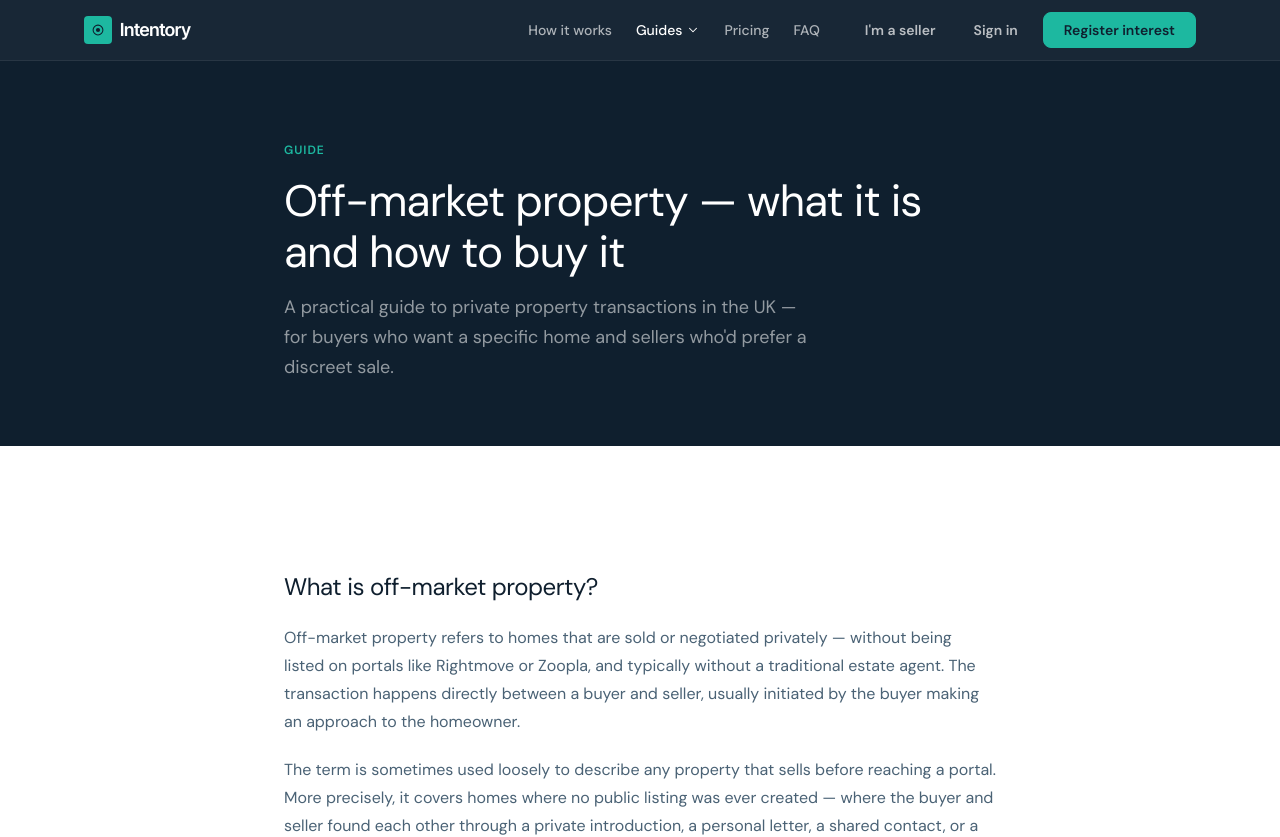
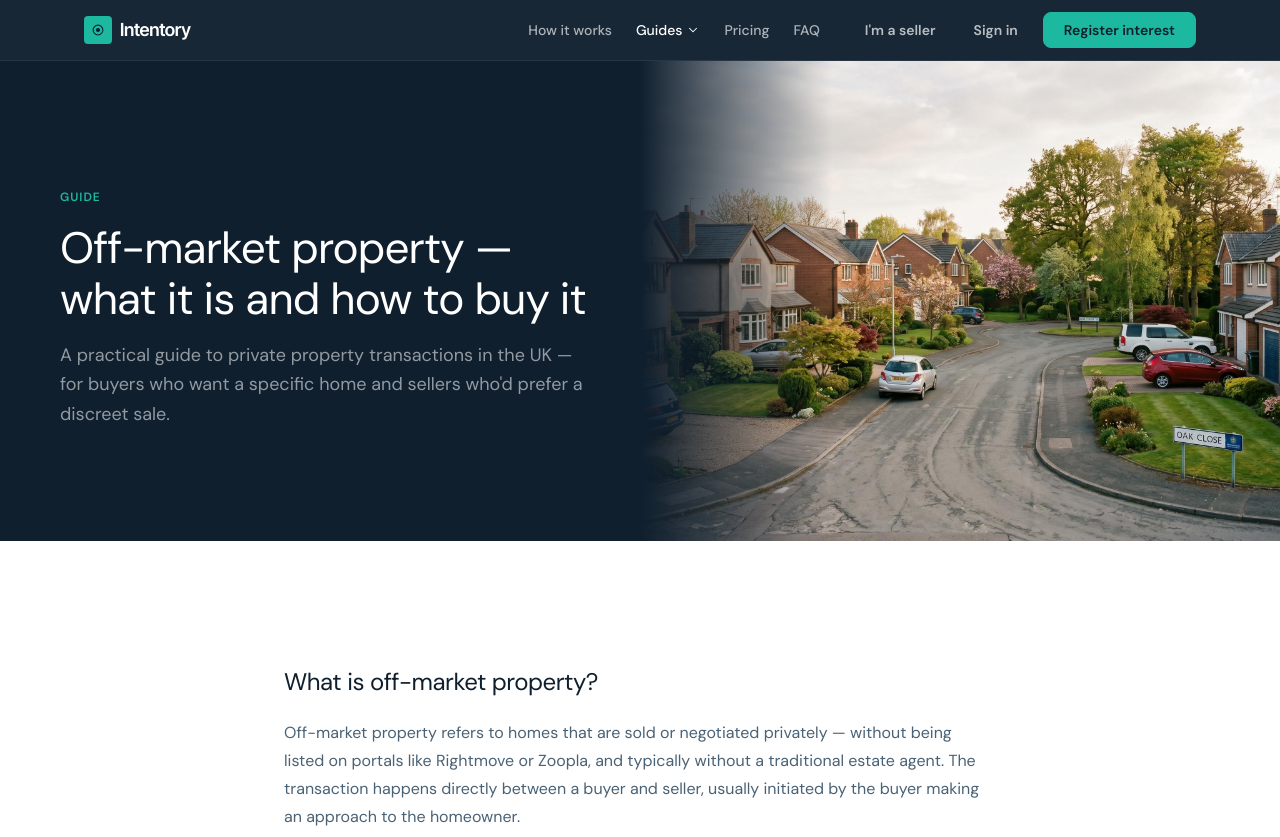
Before and after one commit to projectsforguy-alt/property-interest, a Next.js app: page /off-market-property in a window 1280 px wide. Shown: the top 837 px of the page. Built offline with nearby package versions, Linux system fonts and the light colour scheme.

Commit message:
Update page.tsx

```diff
--- a/app/off-market-property/page.tsx
+++ b/app/off-market-property/page.tsx
@@ -1,4 +1,5 @@
 import type { Metadata } from 'next';
+import Image from 'next/image';
 import Link from 'next/link';
 
 export const metadata: Metadata = {
@@ -99,18 +100,29 @@ export default function OffMarketPropertyPage() {
 
       <main className="site-main">
 
-        {/* Hero */}
-        <section className="section section-dark" style={{ paddingTop: 'var(--space-20)', paddingBottom: 'var(--space-16)' }}>
-          <div className="container-narrow">
+        {/* Hero — split layout with image */}
+        <div className="hero-layout" style={{ background: 'var(--navy)', minHeight: 480 }}>
+          <div className="hero-text" style={{ paddingTop: 'var(--space-20)', paddingBottom: 'var(--space-16)' }}>
             <p className="section-label">Guide</p>
             <h1 className="section-headline" style={{ color: 'var(--white)', marginBottom: 'var(--space-4)' }}>
               Off-market property — what it is and how to buy it
             </h1>
             <p className="section-sub section-sub-light" style={{ marginBottom: 0 }}>
-              A practical guide to private property transactions in the UK — for buyers who want a specific home and sellers who'd prefer a discreet sale.
+              A practical guide to private property transactions in the UK — for buyers who want a specific home and sellers who&apos;d prefer a discreet sale.
             </p>
           </div>
-        </section>
+          <div className="hero-img-wrap">
+            <Image
+              src="/images/off-market-hero.jpg"
+              alt="A quiet residential close in England with no for-sale boards"
+              fill
+              className="hero-img"
+              priority
+              sizes="50vw"
+            />
+            <div className="hero-img-fade" />
+          </div>
+        </div>
 
         {/* Main content */}
         <section className="section" style={{ background: 'var(--white)' }}>
@@ -128,7 +140,7 @@ export default function OffMarketPropertyPage() {
 
               <h2>How common are off-market sales in the UK?</h2>
               <p>
-                More common than most buyers assume. While precise figures are difficult to establish — by nature, these transactions aren't publicly tracked — anecdotal evidence from estate agents, property lawyers, and private buyers suggests that off-market activity is particularly concentrated in:
+                More common than most buyers assume. While precise figures are difficult to establish — by nature, these transactions aren&apos;t publicly tracked — anecdotal evidence from estate agents, property lawyers, and private buyers suggests that off-market activity is particularly concentrated in:
               </p>
               <ul style={{ listStyle: 'disc', paddingLeft: 'var(--space-6)', display: 'flex', flexDirection: 'column', gap: 'var(--space-2)', marginBottom: 'var(--space-5)' }}>
                 <li style={{ fontSize: 'var(--text-base)', color: 'var(--slate)', lineHeight: 1.65 }}>Sought-after villages and rural areas, where homes change hands infrequently and owners prefer a low-profile sale</li>
@@ -137,21 +149,21 @@ export default function OffMarketPropertyPage() {
                 <li style={{ fontSize: 'var(--text-base)', color: 'var(--slate)', lineHeight: 1.65 }}>Homeowners who are open to selling but unwilling to commit to the full process unless they know real demand exists</li>
               </ul>
               <p>
-                That last group is larger than it might appear. Many homeowners are in a kind of passive consideration — they'd sell for the right price to the right buyer, but they haven't called an agent because they're not ready to start viewings, deal with a chain, or pay a commission unless it leads somewhere.
+                That last group is larger than it might appear. Many homeowners are in a kind of passive consideration — they&apos;d sell for the right price to the right buyer, but they haven&apos;t called an agent because they&apos;re not ready to start viewings, deal with a chain, or pay a commission unless it leads somewhere.
               </p>
 
               <h2>Why do buyers pursue off-market properties?</h2>
               <p>
-                The straightforward answer: because the home they want isn't listed.
+                The straightforward answer: because the home they want isn&apos;t listed.
               </p>
               <p>
                 Portals only show properties whose owners have already made the decision to sell and instructed an agent. For buyers with a specific target — a particular road, a village, a style of house — this is a small and often unrepresentative subset of what could potentially come to market.
               </p>
               <p>
-                A buyer who has decided they want to live on a specific street in a specific town shouldn't have to wait indefinitely for the right listing to appear. An off-market approach is how they take control of the search — rather than competing on whatever happens to list, they go directly to the people who own what they want.
+                A buyer who has decided they want to live on a specific street in a specific town shouldn&apos;t have to wait indefinitely for the right listing to appear. An off-market approach is how they take control of the search — rather than competing on whatever happens to list, they go directly to the people who own what they want.
               </p>
               <p>
-                There's also a practical competitive advantage. When a home lists publicly, it attracts multiple buyers simultaneously. An off-market approach — made privately, before any listing — removes that competition entirely.
+                There&apos;s also a practical competitive advantage. When a home lists publicly, it attracts multiple buyers simultaneously. An off-market approach — made privately, before any listing — removes that competition entirely.
               </p>
 
               <h2>Why do sellers agree to off-market sales?</h2>
@@ -204,7 +216,7 @@ export default function OffMarketPropertyPage() {
                 A personal letter — rather than a door knock or an unsolicited call — is the most effective way to approach a homeowner. It gives them time to consider your interest without pressure, conveys seriousness, and provides a clear way to respond. The letter should be brief, specific about the property, and clear about your buying position.
               </p>
               <p>
-                Intentory's owner approach service handles this on your behalf — identifying the registered owner, writing a personalised letter, and providing a private response link the owner can use to get in touch if interested.
+                Intentory&apos;s owner approach service handles this on your behalf — identifying the registered owner, writing a personalised letter, and providing a private response link the owner can use to get in touch if interested.
               </p>
 
               <h3>4. Be prepared to move quickly</h3>
@@ -219,10 +231,10 @@ export default function OffMarketPropertyPage() {
 
               <h2>Off-market property for sellers</h2>
               <p>
-                Sellers considering an off-market approach don't have to wait to be found. Intentory lets homeowners check whether buyers have already registered interest at their address before they commit to anything. If demand exists, they can make themselves privately available to those buyers — without a public listing, without viewings from unqualified strangers, and without agent fees.
+                Sellers considering an off-market approach don&apos;t have to wait to be found. Intentory lets homeowners check whether buyers have already registered interest at their address before they commit to anything. If demand exists, they can make themselves privately available to those buyers — without a public listing, without viewings from unqualified strangers, and without agent fees.
               </p>
               <p>
-                This represents a meaningful shift in how the early stages of a property sale can work. Rather than the seller announcing publicly and waiting for interest to emerge, Intentory lets sellers see pre-existing interest first — and decide whether it's worth acting on.
+                This represents a meaningful shift in how the early stages of a property sale can work. Rather than the seller announcing publicly and waiting for interest to emerge, Intentory lets sellers see pre-existing interest first — and decide whether it&apos;s worth acting on.
               </p>
 
             </div>
```
